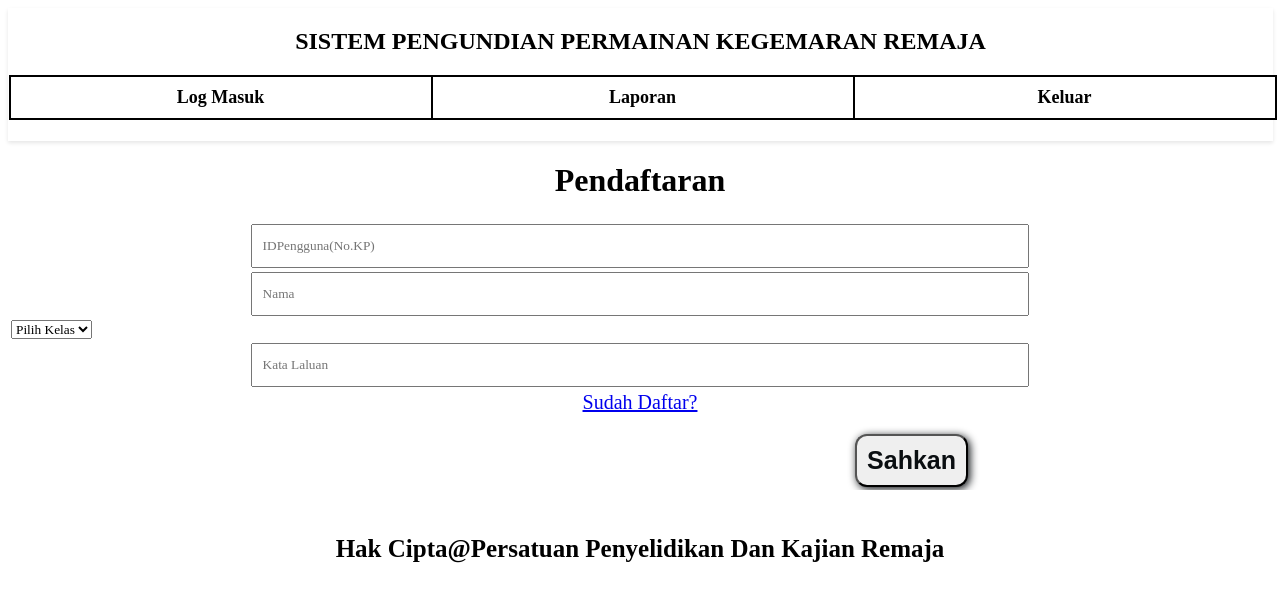
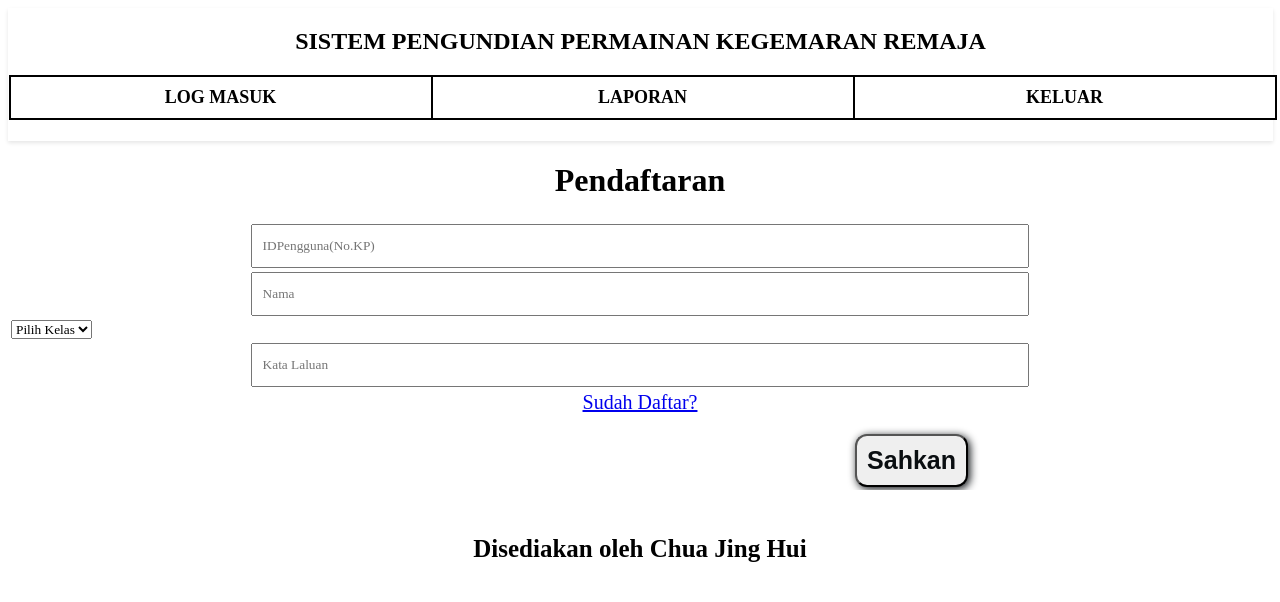
Before and after one commit to ChuaJingHui/CJH090306070514, a PHP site: page /register.php in a window 1280 px wide. Shown: the top 602 px of the page. Run offline with PHP 8.4, Linux system fonts and the light colour scheme; data comes from the database, SQL or seed files in the repository.

Commit message:
Add files via upload

```diff
--- a/laporan.php
+++ b/laporan.php
@@ -45,7 +45,7 @@
             </table>
         </form>
       <footer>
-        <span class="copyright">Hak Cipta@Persatuan Penyelidikan Dan Kajian Remaja</span>
+        <span class="copyright">Disediakan oleh Chua Jing Hui</span>
       </footer>
     </body>
 </html>
--- a/register.php
+++ b/register.php
@@ -11,9 +11,9 @@
           <h1>SISTEM PENGUNDIAN PERMAINAN KEGEMARAN REMAJA</h1>
         </div>
         <div class="navButtons">
-          <a href="login.php" class="nav-btn">Log Masuk</a>
-          <a href="admin.php" class="nav-btn">Laporan</a>
-          <a href="login.php" class="nav-btn">Keluar</a>
+          <a href="login.php" class="nav-btn">LOG MASUK</a>
+          <a href="admin.php" class="nav-btn">LAPORAN</a>
+          <a href="login.php" class="nav-btn">KELUAR</a>
         </div>
       </nav>
 
@@ -60,7 +60,7 @@
               <td colspan="3"><input type="text" id="fpassword" name="fpassword" placeholder="Kata Laluan" class="user" required></td>
             </tr>
             <tr>
-              <td colspan="3"><a href="login.html" class="register">Sudah Daftar?</a></td>
+              <td colspan="3"><a href="login.php" class="register">Sudah Daftar?</a></td>
             </tr>
 
             <!--daftar botton after key in maklumat-->
@@ -94,7 +94,7 @@
 
 
       <footer>
-        <span class="copyright">Hak Cipta@Persatuan Penyelidikan Dan Kajian Remaja</span>
+        <span class="copyright">Disediakan oleh Chua Jing Hui</span>
       </footer>
     </body>
 </html>
--- a/styles.css
+++ b/styles.css
@@ -110,12 +110,14 @@ table {
     width:100%;
 }
 
+
 .user{
     width:60%;
     height:20px;
     padding:10px;
     margin: auto;
 }
+
 
 .register{
     font-size: 20px;
```
Also changed, not shown: login.php (+5 -5 lines), undi.php (+4 -4 lines), admin.php (added), kemaskini.php (added).
